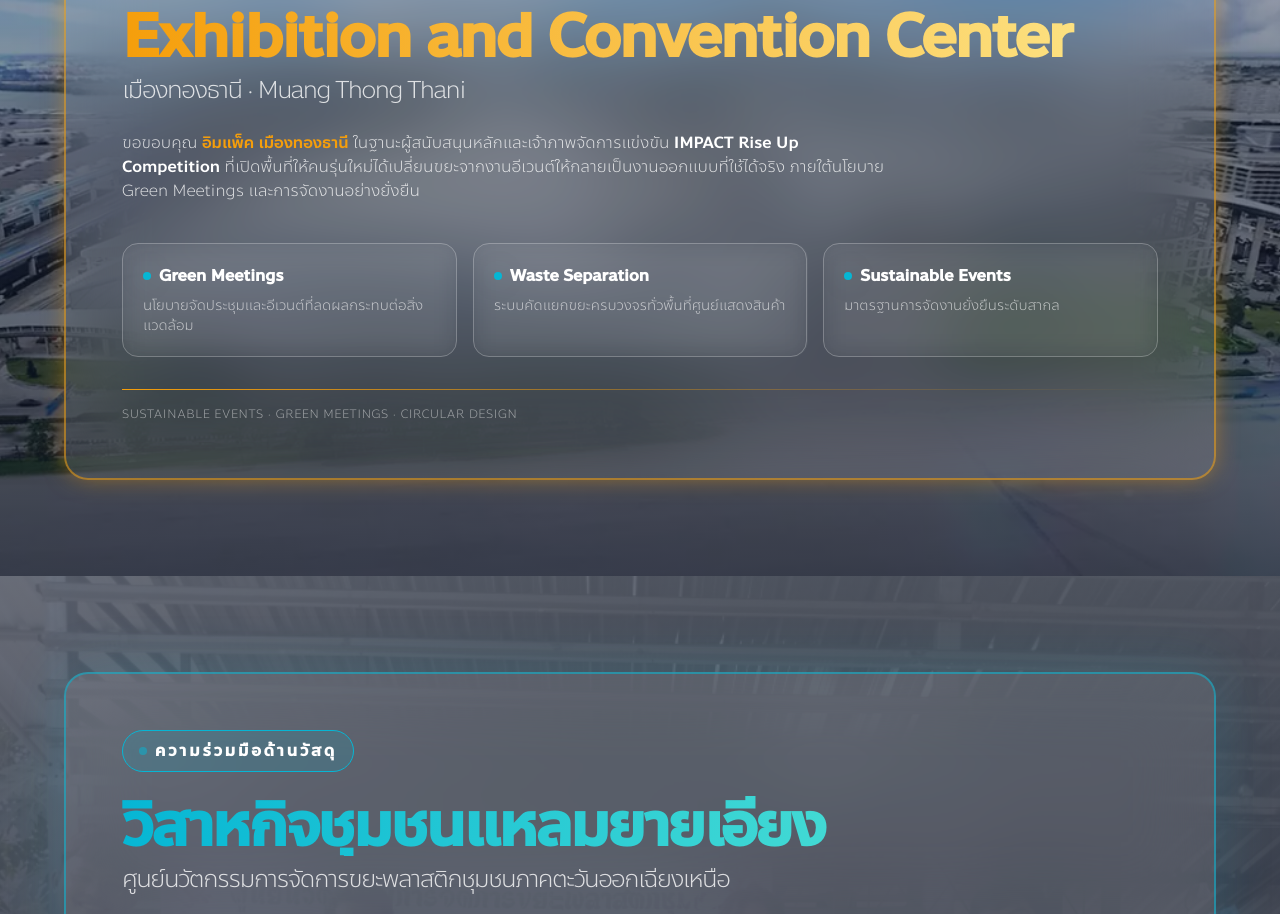
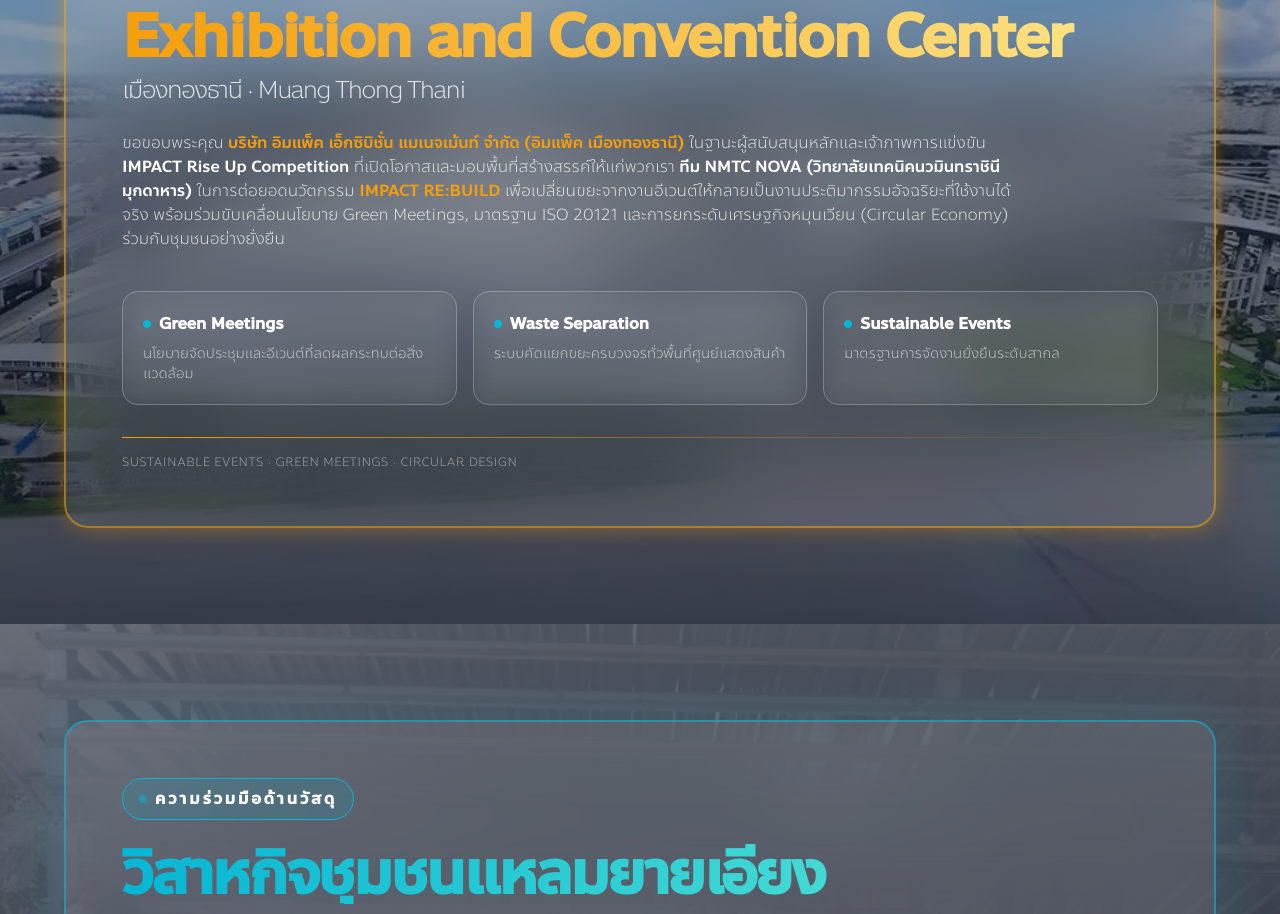
Before and after one commit to chitphhong/nmtc-nova-x, a React (Vite) app: page / in a window 1280 px wide. Shown: the part 4760-5674 px from the top of the page. Built offline with nearby package versions, Linux system fonts and the light colour scheme; no server answers; the database is empty.

Commit message:
Update GrandSponsor.jsx

```diff
--- a/src/components/GrandSponsor.jsx
+++ b/src/components/GrandSponsor.jsx
@@ -78,13 +78,16 @@ export default function GrandSponsor() {
             whileInView={{ opacity: 1, y: 0 }}
             viewport={{ once: true }}
             transition={{ delay: 0.35, duration: 0.6 }}
-            className="mt-6 max-w-3xl text-sm sm:text-base font-light leading-relaxed text-white/80"
+            className="mt-6 max-w-4xl text-sm sm:text-base font-light leading-relaxed text-white/80"
           >
-            ขอขอบคุณ <strong className="font-medium text-champagne">อิมแพ็ค เมืองทองธานี</strong>{' '}
-            ในฐานะผู้สนับสนุนหลักและเจ้าภาพจัดการแข่งขัน{' '}
+            ขอขอบพระคุณ <strong className="font-medium text-champagne">บริษัท อิมแพ็ค เอ็กซิบิชั่น แมเนจเม้นท์ จำกัด (อิมแพ็ค เมืองทองธานี)</strong>{' '}
+            ในฐานะผู้สนับสนุนหลักและเจ้าภาพการแข่งขัน{' '}
             <strong className="font-medium text-white">IMPACT Rise Up Competition</strong>{' '}
-            ที่เปิดพื้นที่ให้คนรุ่นใหม่ได้เปลี่ยนขยะจากงานอีเวนต์ให้กลายเป็นงานออกแบบที่ใช้ได้จริง
-            ภายใต้นโยบาย Green Meetings และการจัดงานอย่างยั่งยืน
+            ที่เปิดโอกาสและมอบพื้นที่สร้างสรรค์ให้แก่พวกเรา{' '}
+            <strong className="font-medium text-white">ทีม NMTC NOVA (วิทยาลัยเทคนิคนวมินทราชินีมุกดาหาร)</strong>{' '}
+            ในการต่อยอดนวัตกรรม{' '}
+            <strong className="font-medium text-champagne">IMPACT RE:BUILD</strong>{' '}
+            เพื่อเปลี่ยนขยะจากงานอีเวนต์ให้กลายเป็นงานประติมากรรมอัจฉริยะที่ใช้งานได้จริง พร้อมร่วมขับเคลื่อนนโยบาย Green Meetings, มาตรฐาน ISO 20121 และการยกระดับเศรษฐกิจหมุนเวียน (Circular Economy) ร่วมกับชุมชนอย่างยั่งยืน
           </motion.p>
 
           {/* จุดเด่นด้านความยั่งยืน: 1 คอลัมน์มือถือ → 3 คอลัมน์ตั้งแต่ md */}
```
